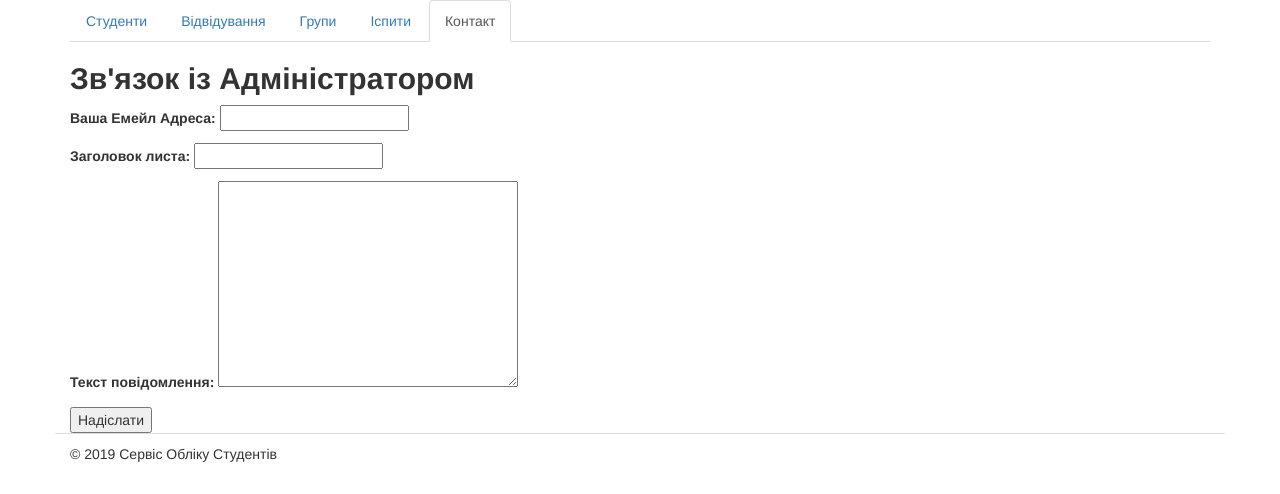
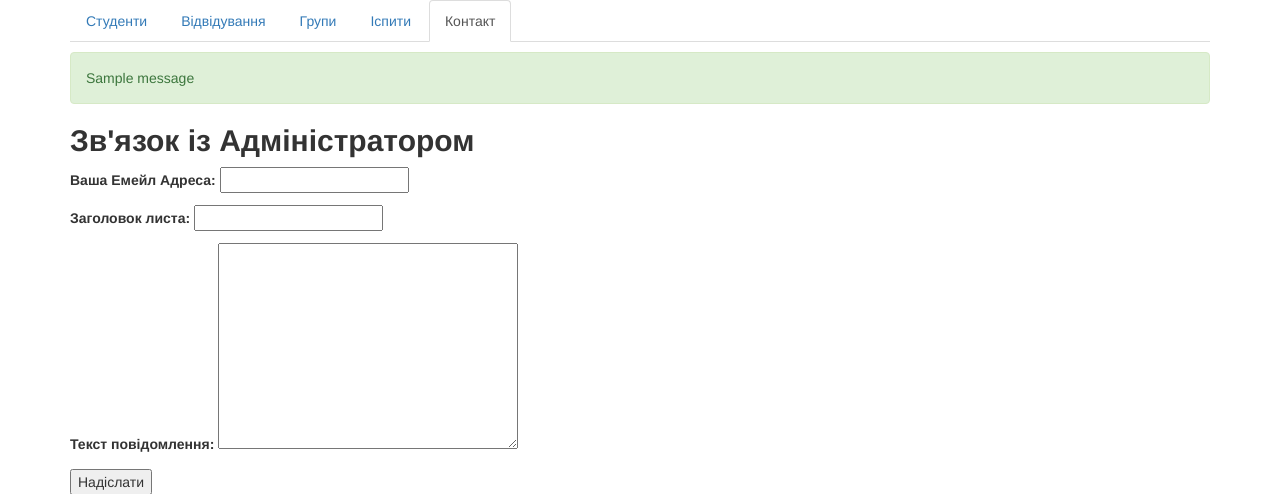
Before and after one commit to AleksanderZahar/students_db_2019, a Django app: page /contact-admin/ in a window 1280 px wide. Shown: the part 70-564 px from the top of the page. Run offline with Django 3.2, Linux system fonts and the light colour scheme; one stand-in notice (Sample message) is shown; some libraries are stand-ins or nearby versions.

Commit message:
Глава 8 - Форма добавления студентов (стр. 329-337): 1. статусные сообщения формы обрабатываются встроенным модулем джанго.сообщения

```diff
--- a/students_app/templates/students/base.html
+++ b/students_app/templates/students/base.html
@@ -62,16 +62,16 @@
         <div class="col-xs-12" id="content-column">
 
             <!-- Status Message -->
+{#            {% block status_message %}#}
+{#                {% if request.GET.status_message %}#}
+{#                    <div class="alert alert-warning" role="alert">{{ request.GET.status_message }}</div>#}
+{#                {% endif %}#}
+{#            {% endblock %}#}
             {% block status_message %}
-                {% if request.GET.status_message %}
-                    <div class="alert alert-warning" role="alert">{{ request.GET.status_message }}</div>
-                {% endif %}
+                {% for message in messages  %}
+                    <div class="alert {{ message.tags }}" role="alert">{{ message }}</div>
+                {% endfor %}
             {% endblock %}
-{#            {% block status_message %}#}
-{#                {% for message in messages  %}#}
-{#                    <div class="alert {{ message.tags }}" role="alert">{{ message }}</div>#}
-{#                {% endfor %}#}
-{#            {% endblock %}#}
 
             <h2>{% block title %}{% endblock title %}</h2>
             {% block content %}{% endblock content %}
--- a/students_app/views/contact_admin.py
+++ b/students_app/views/contact_admin.py
@@ -5,7 +5,7 @@ from django import forms
 from django.core.mail import send_mail
 from django.http import HttpResponseRedirect
 from django.core.urlresolvers import reverse
-
+from django.contrib import messages
 from studentsdb.settings import ADMIN_EMAIL, EMAIL_HOST_USER, EMAIL_HOST_PASSWORD
 
 # Contact Admin Form
@@ -38,12 +38,16 @@ def contact_admin(request):
             try:
                 send_mail(subject, message, from_email, [ADMIN_EMAIL])
             except Exception:
-                message = u"Під час відправки листа виникла непередбачувана помилка. Спробуйте пізніше"
+                # message = u"Під час відправки листа виникла непередбачувана помилка. Спробуйте пізніше"
+                status_message = messages.error(request, u"Під час відправки листа виникла непередбачувана помилка."
+                                                         u" Спробуйте пізніше")
             else:
-                message = u"Повідомлення успішно відправлено!"
+                # message = u"Повідомлення успішно відправлено!"
+                status_message = messages.success(request, u"Повідомлення успішно відправлено!")
             # redirect to same contact page with success message
-            return HttpResponseRedirect(
-                u'%s?status_message=%s' % (reverse('contact_admin'), message))
+            # return HttpResponseRedirect(
+            #     u'%s?status_message=%s' % (reverse('contact_admin'), message))
+            return HttpResponseRedirect(reverse('contact_admin'), status_message)
     # if there was not POST render blank form
     else:
         form = ContactForm()
```
